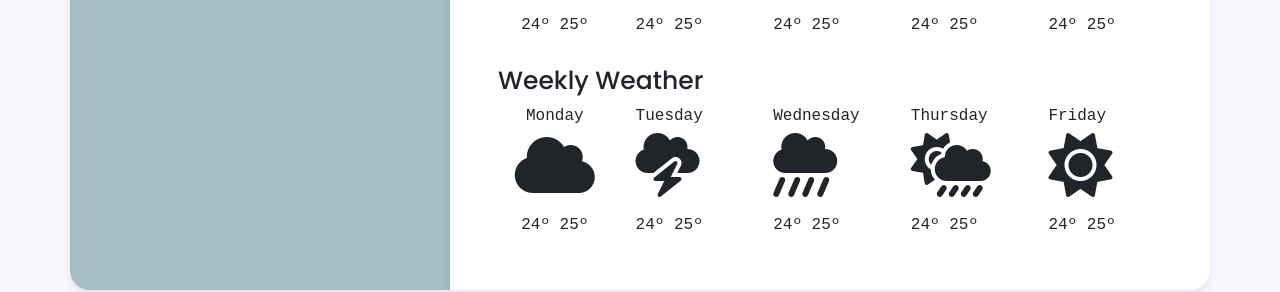
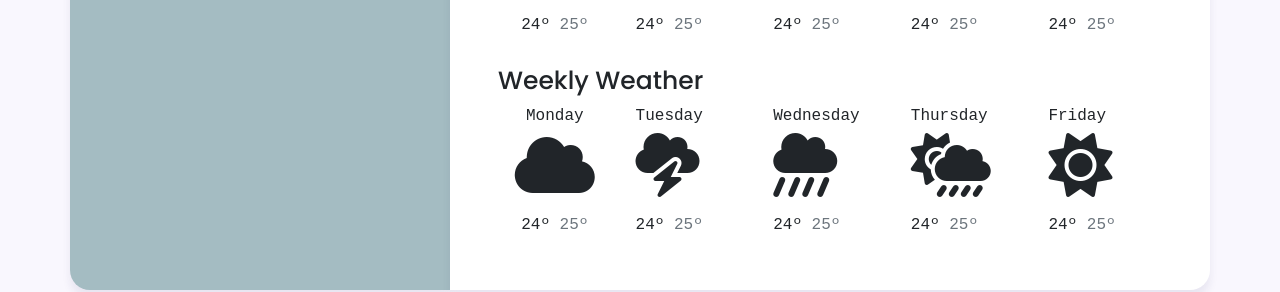
Before and after one commit to StephanieAzorsa/WeatherApp, a plain HTML site: page index.html in a window 1280 px wide. Shown: the part 260-552 px from the top of the page. Drawn offline with nearby package versions, Linux system fonts and the light colour scheme; no server answers; a web font is replaced by a local one.

Commit message:
Changed the forecast HTML and CSS

```diff
--- a/index.html
+++ b/index.html
@@ -103,27 +103,27 @@
               <div class="col center-container">
                 <p>6:00 am</p>
                 <i class="fa-solid fa-cloud fa-4x fa-4x mb-3"></i>
-                <p>24º 25º</p>
+                <p>24º <span class="label-temperature">25º</span></p>
               </div>
               <div class="col">
                 <p>10:00 am</p>
                 <i class="fa-solid fa-cloud-bolt fa-4x mb-3"></i>
-                <p>24º 25º</p>
+                <p>24º <span class="label-temperature">25º</span></p>
               </div>
               <div class="col">
                 <p>14:00 pm</p>
                 <i class="fa-solid fa-cloud-showers-heavy fa-4x mb-3"></i>
-                <p>24º 25º</p>
+                <p>24º <span class="label-temperature">25º</span></p>
               </div>
               <div class="col">
                 <p>18:00 pm</p>
                 <i class="fa-solid fa-cloud-sun-rain fa-4x mb-3"></i>
-                <p>24º 25º</p>
+                <p>24º <span class="label-temperature">25º</span></p>
               </div>
               <div class="col">
                 <p>22:00 pm</p>
                 <i class="fa-solid fa-sun fa-4x mb-3"></i>
-                <p>24º 25º</p>
+                <p>24º <span class="label-temperature">25º</span></p>
               </div>
             </div>
           </div>
@@ -135,27 +135,27 @@
               <div class="col center-container">
                 <p>Monday</p>
                 <i class="fa-solid fa-cloud fa-4x fa-4x mb-3"></i>
-                <p>24º 25º</p>
+                <p>24º <span class="label-temperature">25º</span></p>
               </div>
               <div class="col">
                 <p>Tuesday</p>
                 <i class="fa-solid fa-cloud-bolt fa-4x mb-3"></i>
-                <p>24º 25º</p>
+                <p>24º <span class="label-temperature">25º</span></p>
               </div>
               <div class="col">
                 <p>Wednesday</p>
                 <i class="fa-solid fa-cloud-showers-heavy fa-4x mb-3"></i>
-                <p>24º 25º</p>
+                <p>24º <span class="label-temperature">25º</span></p>
               </div>
               <div class="col">
                 <p>Thursday</p>
                 <i class="fa-solid fa-cloud-sun-rain fa-4x mb-3"></i>
-                <p>24º 25º</p>
+                <p>24º <span class="label-temperature">25º</span></p>
               </div>
               <div class="col">
                 <p>Friday</p>
                 <i class="fa-solid fa-sun fa-4x mb-3"></i>
-                <p>24º 25º</p>
+                <p>24º <span class="label-temperature">25º</span></p>
               </div>
             </div>
           </div>
--- a/styles.css
+++ b/styles.css
@@ -94,6 +94,10 @@ a:hover {
   display: flex;
 }
 
+.label-temperature {
+  color: #6c757d;
+}
+
 .icon-weather {
   width: 100px;
 }
```
